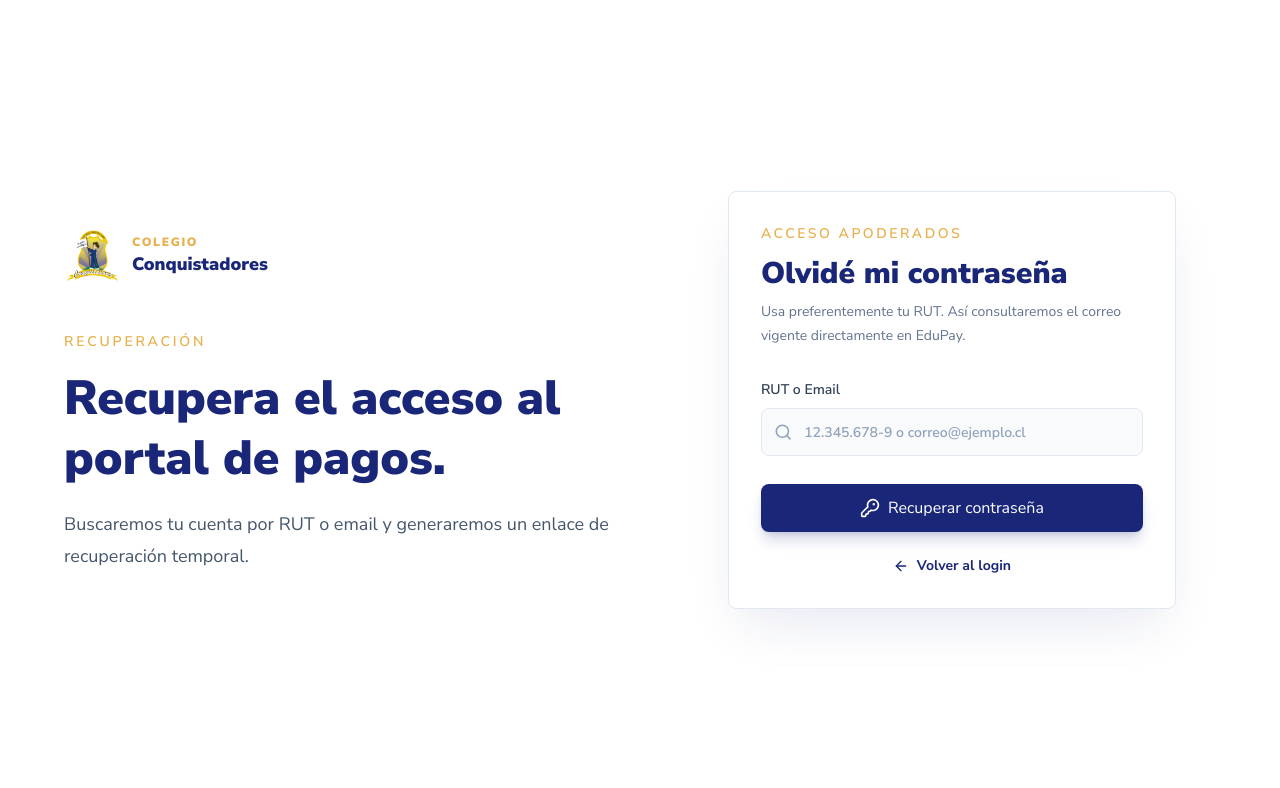
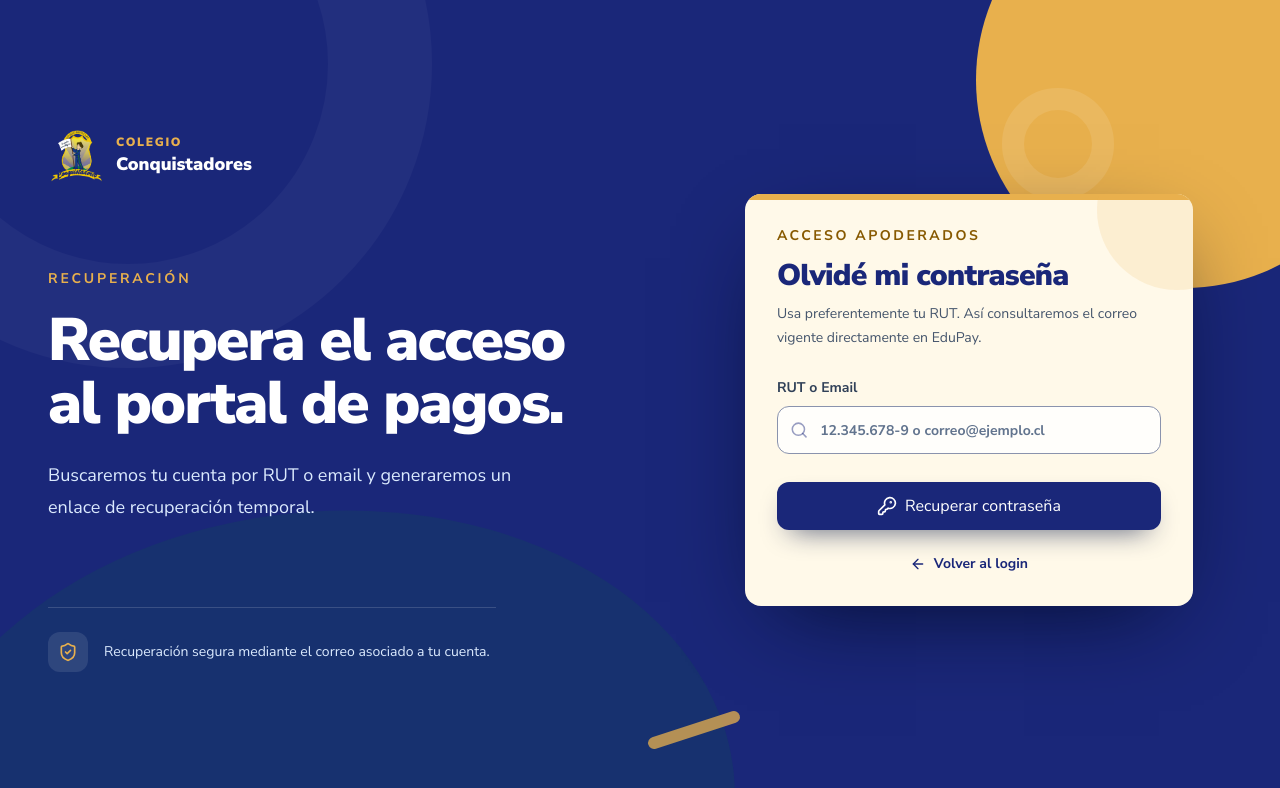
Before and after one commit to Sherydans12/portal-edupay, a Next.js app: page /forgot-password in a window 1280 px wide. Shown: the top 788 px of the page. Built offline with nearby package versions, Linux system fonts and the light colour scheme.

Commit message:
feat: refresh authentication experience

```diff
--- a/src/app/forgot-password/page.tsx
+++ b/src/app/forgot-password/page.tsx
@@ -3,7 +3,13 @@
 import { FormEvent, useState } from "react";
 import Link from "next/link";
 import toast from "react-hot-toast";
-import { ArrowLeft, KeyRound, Loader2, Search } from "lucide-react";
+import {
+  ArrowLeft,
+  KeyRound,
+  Loader2,
+  Search,
+  ShieldCheck,
+} from "lucide-react";
 import { BrandLogo } from "@/components/BrandLogo";
 
 export default function ForgotPasswordPage() {
@@ -32,54 +38,86 @@ export default function ForgotPasswordPage() {
   }
 
   return (
-    <main className="min-h-screen bg-tenant-bg px-4 py-8">
-      <section className="mx-auto grid min-h-[calc(100vh-4rem)] w-full max-w-6xl items-center gap-10 lg:grid-cols-[1.05fr_0.95fr]">
-        <div className="hidden lg:block">
-          <BrandLogo />
-          <div className="mt-12 max-w-xl">
-            <p className="text-sm font-semibold uppercase tracking-[0.2em] text-tenant-secondary">
+    <main className="relative min-h-dvh overflow-hidden bg-tenant-primary">
+      <div className="pointer-events-none absolute inset-0" aria-hidden>
+        <div className="absolute -left-44 -top-60 h-[38rem] w-[38rem] rounded-full border-[104px] border-white/[0.035]" />
+        <div className="absolute -bottom-80 -left-24 h-[38rem] w-[52rem] -rotate-6 rounded-[50%] bg-[#17316f]" />
+        <div className="absolute -right-28 -top-32 h-[26rem] w-[26rem] rounded-full bg-tenant-secondary" />
+        <div className="absolute right-[13%] top-[11%] h-28 w-28 rounded-full border-[22px] border-white/10" />
+        <div className="absolute bottom-[8%] right-[42%] h-3 w-24 rotate-[-18deg] rounded-full bg-tenant-secondary/75" />
+      </div>
+
+      <section className="relative mx-auto grid min-h-dvh w-full max-w-7xl items-start gap-10 px-4 py-16 sm:px-8 sm:py-20 lg:grid-cols-[1.08fr_0.92fr] lg:items-center lg:px-12 lg:py-10">
+        <div className="hidden lg:flex lg:min-h-[38rem] lg:flex-col lg:justify-between lg:py-8">
+          <BrandLogo inverse />
+
+          <div className="max-w-xl">
+            <p className="text-sm font-bold uppercase tracking-[0.2em] text-tenant-secondary">
               Recuperación
             </p>
-            <h1 className="mt-4 text-5xl font-black leading-tight text-tenant-primary">
+            <h1 className="mt-5 text-5xl font-black leading-[1.05] tracking-[-0.03em] text-white xl:text-6xl">
               Recupera el acceso al portal de pagos.
             </h1>
-            <p className="mt-5 text-lg leading-8 text-slate-600">
+            <p className="mt-6 max-w-lg text-lg leading-8 text-blue-100">
               Buscaremos tu cuenta por RUT o email y generaremos un enlace de
               recuperación temporal.
             </p>
+          </div>
+
+          <div className="flex max-w-md items-center gap-4 border-t border-white/15 pt-6 text-sm leading-6 text-blue-100">
+            <span className="grid h-10 w-10 shrink-0 place-items-center rounded-xl bg-white/10 text-tenant-secondary">
+              <ShieldCheck className="h-5 w-5" aria-hidden />
+            </span>
+            <p>Recuperación segura mediante el correo asociado a tu cuenta.</p>
           </div>
         </div>
 
         <form
           onSubmit={handleSubmit}
-          className="mx-auto w-full max-w-md rounded-[8px] border border-slate-200 bg-white p-6 shadow-2xl shadow-tenant-primary/10 sm:p-8"
+          className="relative mx-auto w-full max-w-md overflow-hidden rounded-2xl bg-[#fff9e9] p-5 shadow-[0_30px_90px_-34px_rgba(2,10,37,0.95)] sm:p-8"
         >
-          <div className="mb-8 flex justify-center lg:hidden">
+          <div
+            className="absolute inset-x-0 top-0 h-1.5 bg-tenant-secondary"
+            aria-hidden
+          />
+          <div
+            className="absolute -right-16 -top-16 h-40 w-40 rounded-full bg-tenant-secondary/15"
+            aria-hidden
+          />
+
+          <div className="relative mb-7 flex justify-center pt-2 lg:hidden">
             <BrandLogo />
           </div>
-          <div className="mb-8">
-            <p className="text-sm font-semibold uppercase tracking-[0.18em] text-tenant-secondary">
+
+          <div className="relative mb-7">
+            <p className="text-sm font-bold uppercase tracking-[0.18em] text-[#875900]">
               Acceso apoderados
             </p>
-            <h2 className="mt-3 text-3xl font-black text-tenant-primary">
+            <h2 className="mt-3 text-3xl font-black tracking-[-0.025em] text-tenant-primary">
               Olvidé mi contraseña
             </h2>
-            <p className="mt-2 text-sm leading-6 text-slate-500">
+            <p className="mt-2 text-sm leading-6 text-slate-600">
               Usa preferentemente tu RUT. Así consultaremos el correo vigente
               directamente en EduPay.
             </p>
           </div>
 
-          <label className="block text-sm font-semibold text-slate-700">
+          <label
+            htmlFor="recovery-identifier"
+            className="relative block text-sm font-bold text-slate-700"
+          >
             RUT o Email
-            <span className="mt-2 flex h-12 items-center gap-3 rounded-[8px] border border-slate-200 bg-slate-50 px-3 focus-within:border-tenant-primary focus-within:bg-white focus-within:ring-4 focus-within:ring-tenant-primary/10">
-              <Search className="h-5 w-5 text-slate-400" aria-hidden />
+            <span className="mt-2 flex h-12 items-center gap-3 rounded-xl border border-[#8a93ad] bg-white/80 px-3 transition focus-within:border-tenant-primary focus-within:bg-white focus-within:ring-4 focus-within:ring-tenant-primary/10">
+              <Search className="h-5 w-5 text-tenant-primary/45" aria-hidden />
               <input
+                id="recovery-identifier"
+                name="identifier"
                 value={identifier}
                 onChange={(event) => setIdentifier(event.target.value)}
                 placeholder="12.345.678-9 o correo@ejemplo.cl"
+                autoComplete="username"
                 required
-                className="h-full w-full bg-transparent text-base font-medium text-slate-900 outline-none placeholder:text-slate-400"
+                className="h-full w-full bg-transparent text-base font-medium text-slate-900 outline-none placeholder:text-slate-500"
               />
             </span>
           </label>
@@ -87,7 +125,7 @@ export default function ForgotPasswordPage() {
           <button
             type="submit"
             disabled={isSubmitting}
-            className="mt-7 flex h-12 w-full items-center justify-center gap-2 rounded-[8px] bg-tenant-primary px-4 text-base font-bold text-white shadow-lg shadow-tenant-primary/20 transition hover:bg-tenant-primary/90 focus:outline-none focus:ring-4 focus:ring-tenant-primary/20 disabled:cursor-wait disabled:bg-slate-400 disabled:shadow-none"
+            className="relative mt-7 flex h-12 w-full items-center justify-center gap-2 rounded-xl bg-tenant-primary px-4 text-base font-bold text-white shadow-[0_12px_28px_-14px_rgba(20,34,76,0.9)] transition duration-200 hover:-translate-y-0.5 hover:bg-[#10215f] hover:shadow-[0_16px_32px_-14px_rgba(20,34,76,0.95)] focus:outline-none focus:ring-4 focus:ring-tenant-primary/20 disabled:cursor-wait disabled:translate-y-0 disabled:bg-slate-400 disabled:shadow-none"
           >
             {isSubmitting ? (
               <Loader2 className="h-5 w-5 animate-spin" aria-hidden />
@@ -99,7 +137,7 @@ export default function ForgotPasswordPage() {
 
           <Link
             href="/login"
-            className="mt-6 flex items-center justify-center gap-2 text-sm font-bold text-tenant-primary transition hover:text-tenant-primary/80"
+            className="relative mt-6 flex items-center justify-center gap-2 rounded-lg text-sm font-bold text-tenant-primary transition hover:text-[#10215f] focus:outline-none focus:ring-4 focus:ring-tenant-primary/10"
           >
             <ArrowLeft className="h-4 w-4" aria-hidden />
             Volver al login
--- a/src/components/BrandLogo.tsx
+++ b/src/components/BrandLogo.tsx
@@ -6,9 +6,10 @@ import { tenants } from "@/data/tenants";
 
 type BrandLogoProps = {
   compact?: boolean;
+  inverse?: boolean;
 };
 
-export function BrandLogo({ compact = false }: BrandLogoProps) {
+export function BrandLogo({ compact = false, inverse = false }: BrandLogoProps) {
   const [imageError, setImageError] = useState(false);
   const currentTenant = tenants["conquistadores"];
 
@@ -34,7 +35,9 @@ export function BrandLogo({ compact = false }: BrandLogoProps) {
           <p className="text-xs font-black uppercase tracking-[0.14em] text-tenant-secondary">
             Colegio
           </p>
-          <p className="text-lg font-black text-tenant-primary">
+          <p
+            className={`text-lg font-black ${inverse ? "text-white" : "text-tenant-primary"}`}
+          >
             Conquistadores
           </p>
         </div>
```
Also changed, not shown: src/app/register/page.tsx (+81 -30 lines), src/components/auth/LoginForm.tsx (+69 -28 lines).
